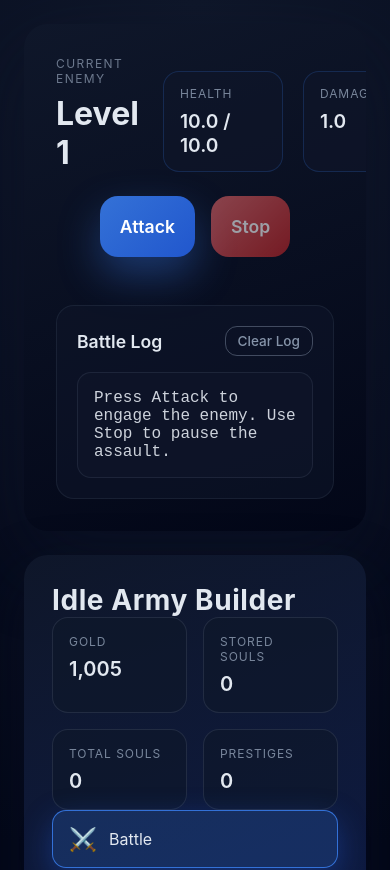
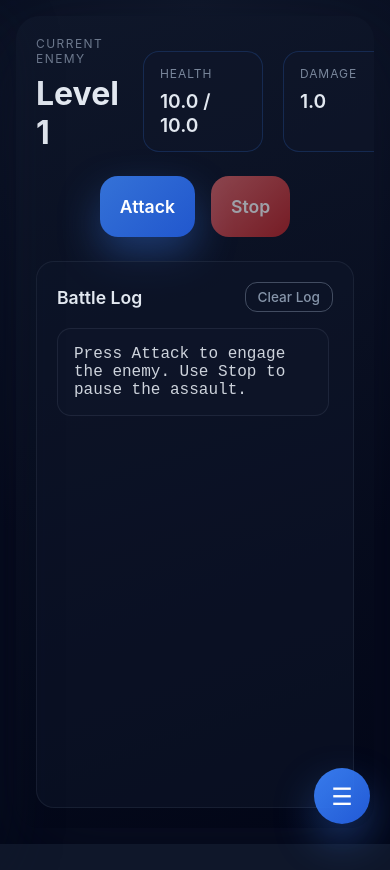
Before and after one commit to aleksandar-radev/army, a Vue app: page / in a window 390 px wide. Shown: the top 870 px of the page. After the commit the page ends 844 px from the top, so only its background shows below. Built offline with nearby package versions, Linux system fonts and the light colour scheme.

Commit message:
Implement mobile menu functionality and enhance UI layout across various components

```diff
--- a/src/App.vue
+++ b/src/App.vue
@@ -1,6 +1,11 @@
 <template>
   <div class="app-shell">
-    <SidebarPanel class="sidebar" />
+    <div
+      class="sidebar-wrapper"
+      :class="{ 'sidebar-wrapper--mobile-open': mobileMenuOpen }"
+    >
+      <SidebarPanel />
+    </div>
     <main class="main-area">
       <BattleView v-if="activeTab === 'battle'" />
       <ArmyView v-else-if="activeTab === 'army'" />
@@ -9,6 +14,20 @@
       <AchievementsView v-else-if="activeTab === 'achievements'" />
       <OptionsView v-else />
     </main>
+    <button
+      class="mobile-menu-button"
+      type="button"
+      :aria-pressed="mobileMenuOpen"
+      @click="toggleMobileMenu"
+    >
+      <span v-if="mobileMenuOpen">✕</span>
+      <span v-else>☰</span>
+    </button>
+    <div
+      v-if="mobileMenuOpen"
+      class="sidebar-overlay"
+      @click="closeMobileMenu"
+    />
     <ResetModal v-if="resetModalOpen" />
   </div>
 </template>
@@ -30,7 +49,8 @@ import { trackEvent } from '@/utils/analytics.js';
 
 const progression = useProgressionStore();
 const ui = useUiStore();
-const { activeTab, resetModalOpen } = storeToRefs(ui);
+const { activeTab, resetModalOpen, mobileMenuOpen } = storeToRefs(ui);
+const { toggleMobileMenu, closeMobileMenu } = ui;
 
 onMounted(() => {
   progression.initialize();
@@ -55,6 +75,7 @@ watch(resetModalOpen, (isOpen) => {
 
 <style scoped>
 .app-shell {
+  position: relative;
   flex: 1;
   display: grid;
   grid-template-columns: 320px 1fr;
@@ -63,10 +84,20 @@ watch(resetModalOpen, (isOpen) => {
   max-width: 1400px;
   width: 100%;
   margin: 0 auto;
+  height: 100%;
+  min-height: 0;
+  align-items: stretch;
 }
 
-.sidebar {
+.sidebar-wrapper {
   height: 100%;
+  min-height: 0;
+  display: flex;
+}
+
+.sidebar-wrapper :deep(.panel) {
+  flex: 1;
+  min-height: 0;
 }
 
 .main-area {
@@ -78,6 +109,37 @@ watch(resetModalOpen, (isOpen) => {
   gap: 24px;
   box-shadow: 0 30px 80px rgba(15, 23, 42, 0.45);
   overflow: hidden;
+  min-height: 0;
+}
+
+.mobile-menu-button {
+  position: fixed;
+  right: 20px;
+  bottom: 20px;
+  z-index: 40;
+  width: 56px;
+  height: 56px;
+  border-radius: 50%;
+  border: none;
+  background: linear-gradient(135deg, rgba(59, 130, 246, 0.95), rgba(37, 99, 235, 0.9));
+  color: #fff;
+  font-size: 1.5rem;
+  display: none;
+  align-items: center;
+  justify-content: center;
+  box-shadow: 0 18px 40px rgba(59, 130, 246, 0.35);
+  cursor: pointer;
+}
+
+.mobile-menu-button:active {
+  transform: scale(0.96);
+}
+
+.sidebar-overlay {
+  position: fixed;
+  inset: 0;
+  background: rgba(2, 6, 23, 0.75);
+  z-index: 20;
 }
 
 @media (max-width: 1024px) {
@@ -86,12 +148,40 @@ watch(resetModalOpen, (isOpen) => {
     padding: 24px;
   }
 
-  .sidebar {
-    order: 2;
+  .sidebar-wrapper {
+    position: fixed;
+    inset: 0;
+    width: 100vw;
+    height: 100vh;
+    max-width: none;
+    transform: translateX(-100%);
+    transition: transform 0.25s ease;
+    z-index: 30;
+    pointer-events: none;
+  }
+
+  .sidebar-wrapper--mobile-open {
+    transform: translateX(0);
+    pointer-events: auto;
   }
 
   .main-area {
     order: 1;
+    padding: 24px;
+  }
+
+  .mobile-menu-button {
+    display: inline-flex;
+  }
+}
+
+@media (max-width: 640px) {
+  .app-shell {
+    padding: 16px;
+  }
+
+  .main-area {
+    padding: 20px;
   }
 }
 </style>
--- a/src/assets/base.css
+++ b/src/assets/base.css
@@ -9,18 +9,25 @@
   box-sizing: border-box;
 }
 
+html,
+body {
+  height: 100%;
+}
+
 body {
   margin: 0;
-  min-height: 100vh;
+  height: 100%;
   background: radial-gradient(circle at top, rgba(15, 23, 42, 0.8), #020617 65%);
   display: flex;
   justify-content: center;
   align-items: stretch;
+  overflow: hidden;
 }
 
 #app {
   flex: 1;
   display: flex;
+  min-height: 0;
 }
 
 button {
--- a/src/components/layout/SidebarPanel.vue
+++ b/src/components/layout/SidebarPanel.vue
@@ -100,8 +100,10 @@ const openResetModal = ui.openResetModal;
   padding: 28px;
   display: flex;
   flex-direction: column;
-  gap: 4x;
+  gap: 4px;
   box-shadow: 0 24px 60px rgba(15, 23, 42, 0.4);
+  height: 100%;
+  overflow-y: auto;
 }
 
 .panel__header {
--- a/src/components/views/AchievementsView.vue
+++ b/src/components/views/AchievementsView.vue
@@ -1,5 +1,5 @@
 <template>
-  <section class="card">
+  <section class="card achievements-view">
     <header class="card__header">
       <h2 class="card__title">
         {{ t('achievements.title') }}
@@ -9,9 +9,34 @@
       </p>
     </header>
 
+    <div
+      class="tabs"
+      role="tablist"
+    >
+      <button
+        v-for="tab in groupedAchievements"
+        :key="tab.key"
+        class="tabs__button"
+        :class="{ 'tabs__button--active': tab.key === activeTab }"
+        type="button"
+        role="tab"
+        :aria-selected="tab.key === activeTab"
+        @click="activeTab = tab.key"
+      >
+        {{ tab.label }}
+      </button>
+    </div>
+
+    <div
+      v-if="currentGroup"
+      class="achievements-panel"
+      role="tabpanel"
+      :aria-live="currentGroup ? 'polite' : 'off'"
+    >
+      <div class="achievements-scroll">
         <div class="grid">
           <article
-        v-for="achievement in achievementsSummary.list"
+            v-for="achievement in currentGroup.achievements"
             :key="achievement.id"
             class="achievement"
           >
@@ -41,11 +66,13 @@
             </footer>
           </article>
         </div>
+      </div>
+    </div>
   </section>
 </template>
 
 <script setup>
-import { computed } from 'vue';
+import { computed, ref, watch } from 'vue';
 import { storeToRefs } from 'pinia';
 import { useEconomyStore } from '@/stores/economyStore.js';
 import { formatFloat, formatNumber } from '@/utils/formatters.js';
@@ -64,13 +91,68 @@ const summarySubtitle = computed(() =>
     total: formatNumber(achievementsSummary.value.total),
   }),
 );
+
+const groupedAchievements = computed(() => {
+  const { list } = achievementsSummary.value;
+  const groups = [
+    {
+      key: 'economy',
+      label: t('achievements.tabs.economy'),
+      achievements: list.filter((achievement) => achievement.type === 'gold' || achievement.type === 'soul'),
+    },
+    {
+      key: 'combat',
+      label: t('achievements.tabs.combat'),
+      achievements: list.filter((achievement) => achievement.type === 'slain' || achievement.type === 'herolevel'),
+    },
+    {
+      key: 'prestige',
+      label: t('achievements.tabs.prestige'),
+      achievements: list.filter((achievement) => achievement.type === 'prestige'),
+    },
+  ].filter((group) => group.achievements.length > 0);
+
+  const processedUnits = new Set();
+  list.forEach((achievement) => {
+    if (!achievement.type.startsWith('summon_')) return;
+    const unitKey = achievement.type.split('_')[1];
+    if (processedUnits.has(unitKey)) return;
+    const unitLabel = t('achievements.tabs.summoning', {
+      unit: t(`units.${unitKey}.plural`),
+    });
+    groups.push({
+      key: `summon_${unitKey}`,
+      label: unitLabel,
+      achievements: list.filter((item) => item.type === achievement.type),
+    });
+    processedUnits.add(unitKey);
+  });
+
+  return groups;
+});
+
+const activeTab = ref(groupedAchievements.value[0]?.key ?? '');
+
+watch(groupedAchievements, (groups) => {
+  if (!groups.length) {
+    activeTab.value = '';
+    return;
+  }
+  if (!groups.some((group) => group.key === activeTab.value)) {
+    activeTab.value = groups[0].key;
+  }
+}, { immediate: true });
+
+const currentGroup = computed(() => groupedAchievements.value.find((group) => group.key === activeTab.value));
 </script>
 
 <style scoped>
-.card {
+.achievements-view {
   display: flex;
   flex-direction: column;
   gap: 24px;
+  flex: 1;
+  min-height: 0;
 }
 
 .card__header {
@@ -88,6 +170,41 @@ const summarySubtitle = computed(() =>
 .card__subtitle {
   margin: 0;
   color: rgba(148, 163, 184, 0.8);
+}
+
+.tabs {
+  display: flex;
+  gap: 12px;
+  flex-wrap: wrap;
+}
+
+.tabs__button {
+  padding: 10px 16px;
+  border-radius: 999px;
+  border: 1px solid rgba(59, 130, 246, 0.35);
+  background: rgba(15, 23, 42, 0.5);
+  color: inherit;
+  cursor: pointer;
+  transition: all 0.2s ease;
+}
+
+.tabs__button--active {
+  background: rgba(59, 130, 246, 0.25);
+  border-color: rgba(59, 130, 246, 0.8);
+  box-shadow: 0 12px 30px rgba(37, 99, 235, 0.35);
+}
+
+.achievements-panel {
+  flex: 1;
+  min-height: 0;
+  display: flex;
+}
+
+.achievements-scroll {
+  flex: 1;
+  min-height: 0;
+  overflow-y: auto;
+  padding-right: 4px;
 }
 
 .grid {
--- a/src/components/views/ArmyView.vue
+++ b/src/components/views/ArmyView.vue
@@ -1,5 +1,5 @@
 <template>
-  <section class="card">
+  <section class="card army-view">
     <header class="card__header">
       <h2 class="card__title">
         {{ t('army.title') }}
@@ -9,6 +9,7 @@
       </p>
     </header>
 
+    <div class="army-scroll">
       <div
         v-if="armyCards.length"
         class="grid"
@@ -59,6 +60,7 @@
       >
         {{ t('army.empty') }}
       </p>
+    </div>
   </section>
 </template>
 
@@ -79,6 +81,20 @@ const t = i18n.t;
   display: flex;
   flex-direction: column;
   gap: 24px;
+}
+
+.army-view {
+  flex: 1;
+  min-height: 0;
+}
+
+.army-scroll {
+  flex: 1;
+  min-height: 0;
+  overflow-y: auto;
+  padding-right: 4px;
+  display: flex;
+  flex-direction: column;
 }
 
 .card__header {
--- a/src/components/views/BattleView.vue
+++ b/src/components/views/BattleView.vue
@@ -1,5 +1,6 @@
 <template>
-  <section class="card">
+  <div class="battle-view">
+    <section class="card battle-card">
       <header class="card__header">
         <div>
           <p class="card__eyebrow">
@@ -82,6 +83,7 @@
         </li>
       </ul>
     </section>
+  </div>
 </template>
 
 <script setup>
@@ -138,6 +140,14 @@ onBeforeUnmount(() => {
 </script>
 
 <style scoped>
+.battle-view {
+  display: flex;
+  flex-direction: column;
+  gap: 24px;
+  flex: 1;
+  min-height: 0;
+}
+
 .card {
   display: flex;
   flex-direction: column;
@@ -256,7 +266,6 @@ onBeforeUnmount(() => {
 }
 
 .log-card {
-  margin-top: 24px;
   background: rgba(15, 23, 42, 0.55);
   border-radius: 18px;
   padding: 20px;
@@ -264,6 +273,8 @@ onBeforeUnmount(() => {
   display: flex;
   flex-direction: column;
   gap: 16px;
+  flex: 1;
+  min-height: 0;
 }
 
 .log-card__header {
@@ -311,6 +322,10 @@ onBeforeUnmount(() => {
   display: flex;
   flex-direction: column;
   gap: 12px;
+  flex: 1;
+  min-height: 0;
+  overflow-y: auto;
+  padding-right: 4px;
 }
 
 .log-list__entry pre {
--- a/src/i18n/messages.js
+++ b/src/i18n/messages.js
@@ -108,6 +108,12 @@ export const messages = {
       status: {
         unlocked: 'Unlocked',
         locked: 'Locked',
+      },
+      tabs: {
+        economy: 'Economy',
+        combat: 'Combat Mastery',
+        prestige: 'Prestige',
+        summoning: '{unit} Summons',
       },
       goldCollector: {
         name: 'Gold Collector {rank}',
@@ -289,6 +295,12 @@ export const messages = {
         unlocked: 'Desbloqueado',
         locked: 'Bloqueado',
       },
+      tabs: {
+        economy: 'Economía',
+        combat: 'Dominio de combate',
+        prestige: 'Prestigio',
+        summoning: 'Invocaciones de {unit}',
+      },
       goldCollector: {
         name: 'Coleccionista de Oro {rank}',
         desc: 'Reúne {amount} de oro.',
@@ -469,6 +481,12 @@ export const messages = {
         unlocked: '已解锁',
         locked: '未解锁',
       },
+      tabs: {
+        economy: '经济',
+        combat: '战斗精通',
+        prestige: '声望',
+        summoning: '{unit} 召唤',
+      },
       goldCollector: {
         name: '黄金收藏家 {rank}',
         desc: '收集 {amount} 金币。',
--- a/src/stores/uiStore.js
+++ b/src/stores/uiStore.js
@@ -4,9 +4,11 @@ import { defineStore } from 'pinia';
 export const useUiStore = defineStore('ui', () => {
   const activeTab = ref('battle');
   const resetModalOpen = ref(false);
+  const mobileMenuOpen = ref(false);
 
   const setActiveTab = (tab) => {
     activeTab.value = tab;
+    mobileMenuOpen.value = false;
   };
 
   const openResetModal = () => {
@@ -17,11 +19,22 @@ export const useUiStore = defineStore('ui', () => {
     resetModalOpen.value = false;
   };
 
+  const toggleMobileMenu = () => {
+    mobileMenuOpen.value = !mobileMenuOpen.value;
+  };
+
+  const closeMobileMenu = () => {
+    mobileMenuOpen.value = false;
+  };
+
   return {
     activeTab,
     resetModalOpen,
+    mobileMenuOpen,
     setActiveTab,
     openResetModal,
     closeResetModal,
+    toggleMobileMenu,
+    closeMobileMenu,
   };
 });
```
Also changed, not shown: src/components/views/PrestigeView.vue (+19 -2 lines), src/components/views/TownView.vue (+21 -2 lines). Lines whose indentation alone changed are shown as unchanged.
